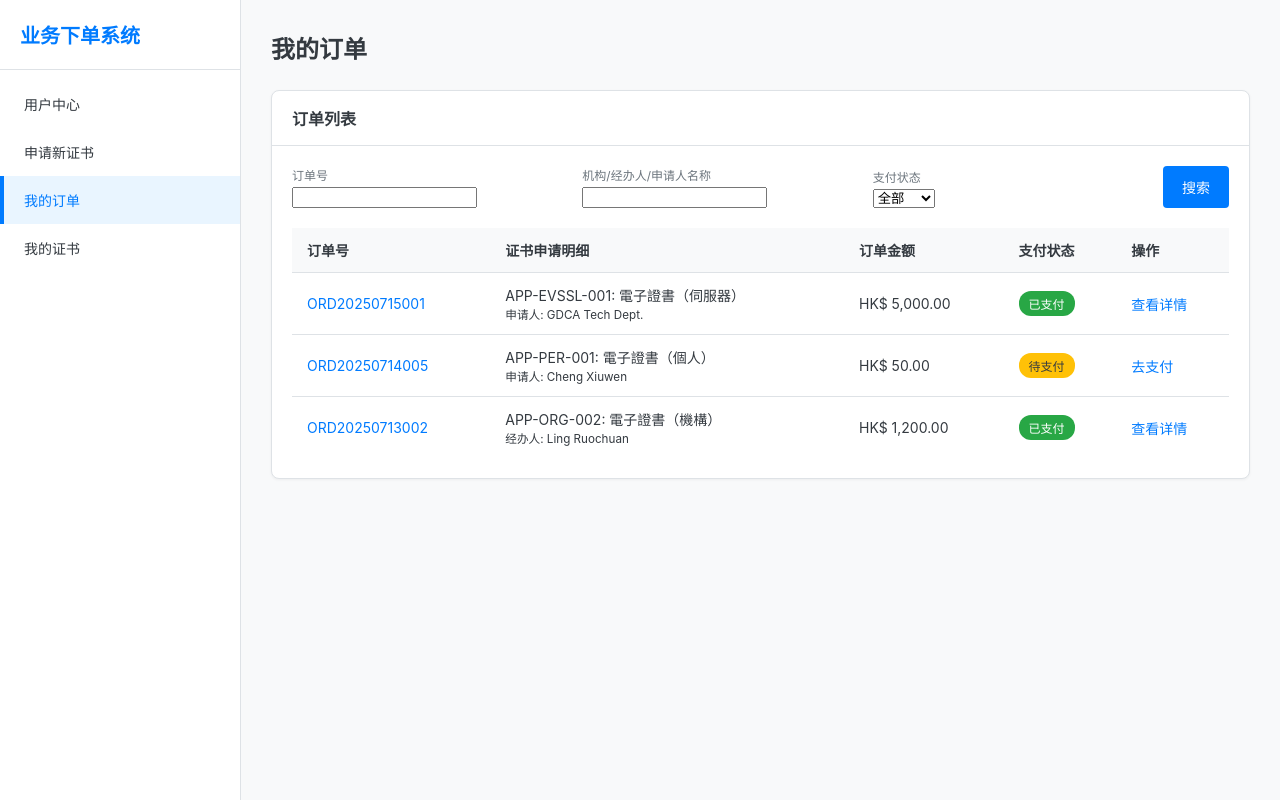
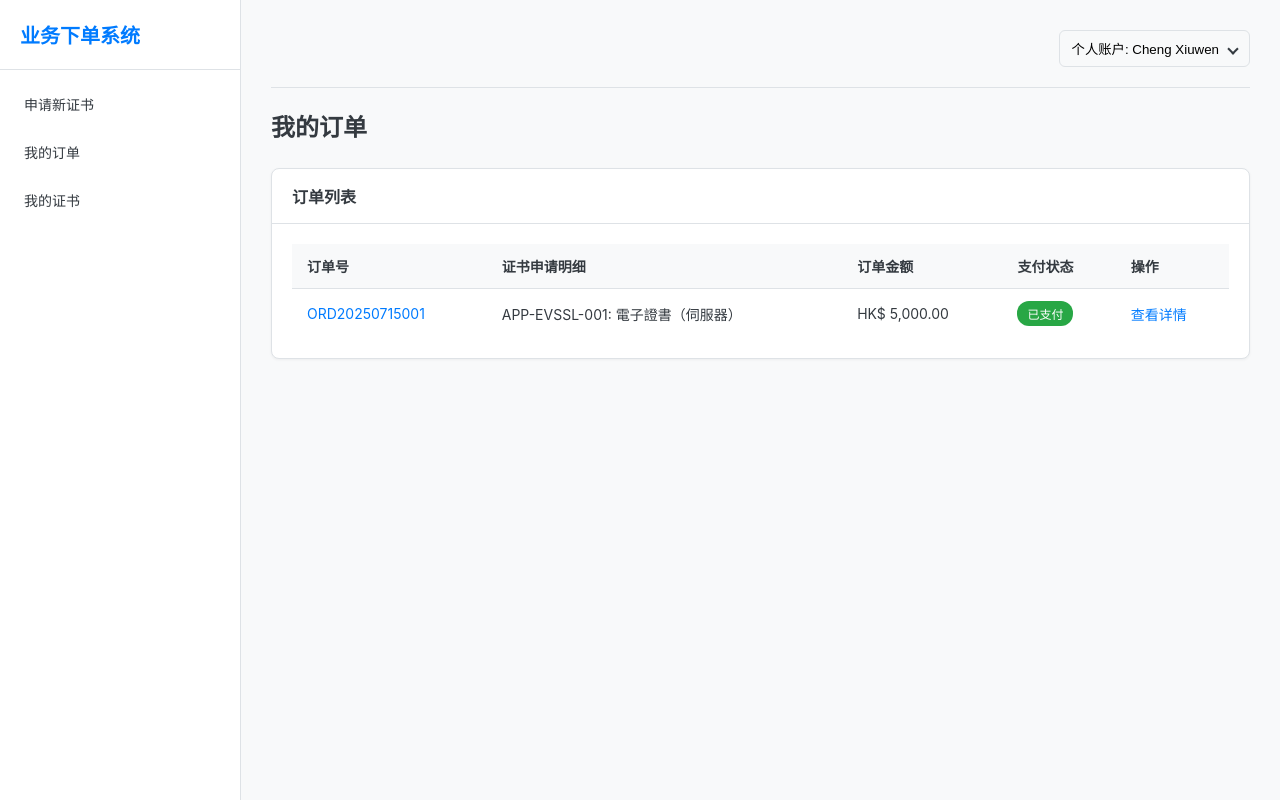
Before and after one commit to chengxw6/biz-prototype, a plain HTML site: page order/list.html in a window 1280 px wide. Drawn offline with Linux system fonts and the light colour scheme.

```diff
--- a/order/list.html
+++ b/order/list.html
@@ -4,65 +4,55 @@
     <meta charset="UTF-8">
     <meta name="viewport" content="width=device-width, initial-scale=1.0">
     <title>我的订单 - 业务下单系统</title>
-    <link rel="stylesheet" href="../assets/style.css">
+    <link rel="stylesheet" href="/assets/style.css">
 </head>
 <body>
     <div class="app-container">
         <aside class="sidebar">
             <div class="sidebar-header">业务下单系统</div>
             <ul class="sidebar-nav">
-                <li><a href="../index.html">用户中心</a></li>
-                <li><a href="products.html">申请新证书</a></li>
-                <li><a href="list.html">我的订单</a></li>
-                <li><a href="../certificate/list.html">我的证书</a></li>
+                <li><a href="/orders/products.html">申请新证书</a></li>
+                <li><a href="/orders/list.html">我的订单</a></li>
+                <li><a href="/certificate/list.html">我的证书</a></li>
             </ul>
         </aside>
 
         <main class="main-content">
+            <header class="header">
+                <div class="user-menu">
+                    <button class="user-menu-button" id="userMenuButton">
+                        <span>个人账户: Cheng Xiuwen</span>
+                        <i class="arrow"></i>
+                    </button>
+                    <div class="user-menu-dropdown" id="userMenuDropdown">
+                        <div class="dropdown-header">切换账户</div>
+                        <a href="#" class="dropdown-item">✓ 个人账户: Cheng Xiuwen</a>
+                        <a href="#" class="dropdown-item">机构账户: GDCA Co., Ltd.</a>
+                        <div class="dropdown-divider"></div>
+                        <a href="/account/profile.html" class="dropdown-item">账户信息修改</a>
+                        <a href="/account/login.html" class="dropdown-item">退出登录</a>
+                    </div>
+                </div>
+            </header>
+
             <div class="page-header">
                 <h1>我的订单</h1>
             </div>
             <div class="card">
                 <div class="card-header">订单列表</div>
                 <div class="card-body">
-                    <div class="filter-bar">
-                        <div class="filter-group"><label>订单号</label><input type="text"></div>
-                        <div class="filter-group"><label>机构/经办人/申请人名称</label><input type="text"></div>
-                        <div class="filter-group"><label>支付状态</label><select><option>全部</option><option>待支付</option><option>已支付</option></select></div>
-                        <button class="btn btn-primary">搜索</button>
-                    </div>
-                    <table>
+                     <table>
                         <thead>
                             <tr><th>订单号</th><th>证书申请明细</th><th>订单金额</th><th>支付状态</th><th>操作</th></tr>
                         </thead>
                         <tbody>
-                            <tr>
-                                <td><a href="#">ORD20250715001</a></td>
-                                <td>APP-EVSSL-001: 電子證書（伺服器）<br><small class="text-muted">申请人: GDCA Tech Dept.</small></td>
-                                <td>HK$ 5,000.00</td>
-                                <td><span class="status-badge status-paid">已支付</span></td>
-                                <td><a href="#">查看详情</a></td>
-                            </tr>
-                            <tr>
-                                <td><a href="#">ORD20250714005</a></td>
-                                <td>APP-PER-001: 電子證書（個人）<br><small class="text-muted">申请人: Cheng Xiuwen</small></td>
-                                <td>HK$ 50.00</td>
-                                <td><span class="status-badge status-pending">待支付</span></td>
-                                <td><a href="#">去支付</a></td>
-                            </tr>
-                             <tr>
-                                <td><a href="#">ORD20250713002</a></td>
-                                <td>APP-ORG-002: 電子證書（機構）<br><small class="text-muted">经办人: Ling Ruochuan</small></td>
-                                <td>HK$ 1,200.00</td>
-                                <td><span class="status-badge status-paid">已支付</span></td>
-                                <td><a href="#">查看详情</a></td>
-                            </tr>
+                            <tr><td><a href="#">ORD20250715001</a></td><td>APP-EVSSL-001: 電子證書（伺服器）</td><td>HK$ 5,000.00</td><td><span class="status-badge status-paid">已支付</span></td><td><a href="#">查看详情</a></td></tr>
                         </tbody>
                     </table>
                 </div>
             </div>
         </main>
     </div>
-    <script src="../assets/main.js"></script>
+    <script src="/assets/main.js"></script>
 </body>
 </html>
```
Also changed, not shown: certificate/list.html (+8 -16 lines), index.html (+8 -8 lines).
